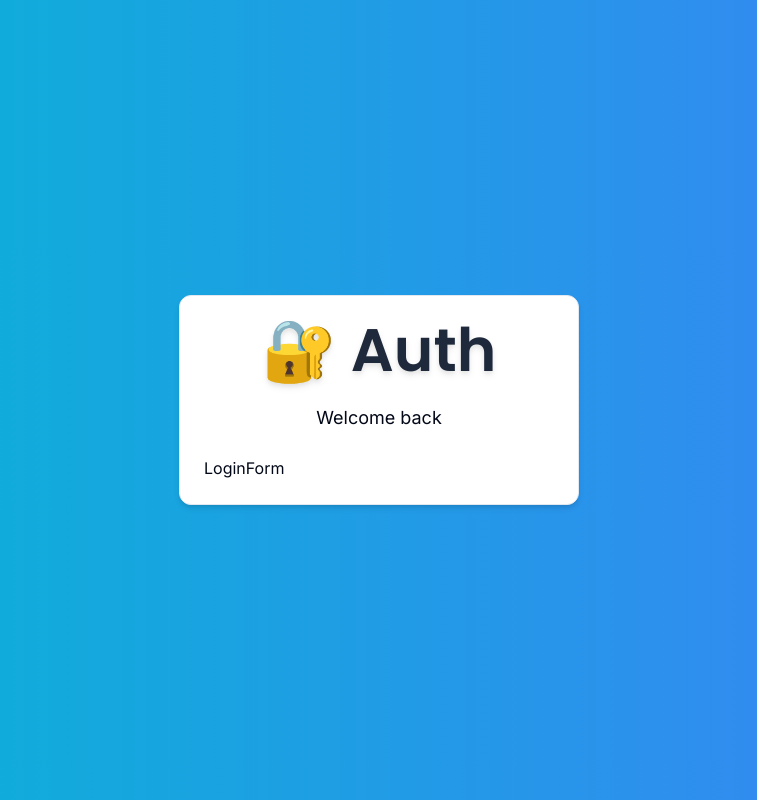
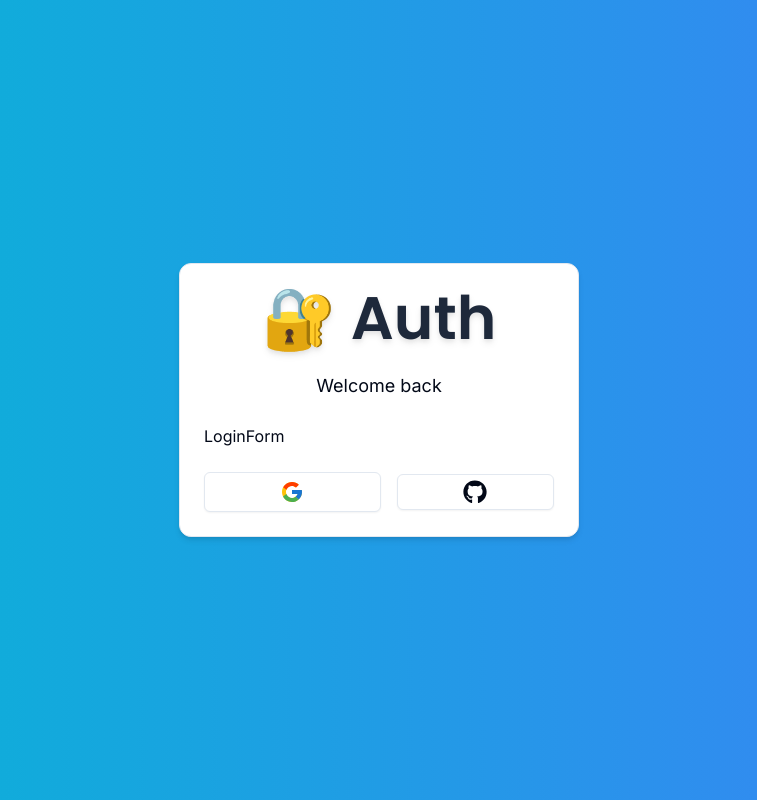
Before and after one commit to im-azad/next-auth, a Next.js app: page /auth/login in a window 1280 px wide. Shown: the whole page, without its empty margins (261-1018 px from the left). Built offline with nearby package versions, Linux system fonts and the light colour scheme.

Commit message:
social login icon add

```diff
--- a/components/auth/CardWrapper.tsx
+++ b/components/auth/CardWrapper.tsx
@@ -7,6 +7,7 @@ import {
     CardContent,
 } from "@/components/ui/card";
 import Header from "./Header";
+import Social from "./Social";
 
 interface CardWrapperProps {
     children: React.ReactNode;
@@ -31,6 +32,11 @@ const CardWrapper = ({
                 <Header label={headerLabel} />
             </CardHeader>
             <CardContent>{children}</CardContent>
+            {showSocial && (
+                <CardFooter>
+                    <Social />
+                </CardFooter>
+            )}
         </Card>
     );
 };
--- /dev/null
+++ b/components/auth/Social.tsx
@@ -0,0 +1,32 @@
+"use client";
+
+import { Button } from "../ui/button";
+import { FcGoogle } from "react-icons/fc";
+import { FaGithub } from "react-icons/fa";
+
+
+
+const Social = () => {
+    return (
+        <div className="flex w-full items-center justify-center gap-4">
+            <Button
+                variant="outline"
+                className="w-full"
+                size={"lg"}
+                onClick={() => console.log("google")}
+            >
+                <FcGoogle  className="h-6 w-6"/>
+            </Button>
+
+            <Button
+                variant="outline"
+                className="w-full"
+                onClick={() => console.log("github")}
+            >
+               <FaGithub  className="h-6 w-6"/>
+            </Button>
+        </div>
+    );
+};
+
+export default Social;
--- a/package.json
+++ b/package.json
@@ -16,6 +16,7 @@
     "next": "14.1.3",
     "react": "^18",
     "react-dom": "^18",
+    "react-icons": "^5.0.1",
     "tailwind-merge": "^2.2.1",
     "tailwindcss-animate": "^1.0.7"
   },
```
Also changed, not shown: 1 other file (tests, documents, lock files or other folders).
